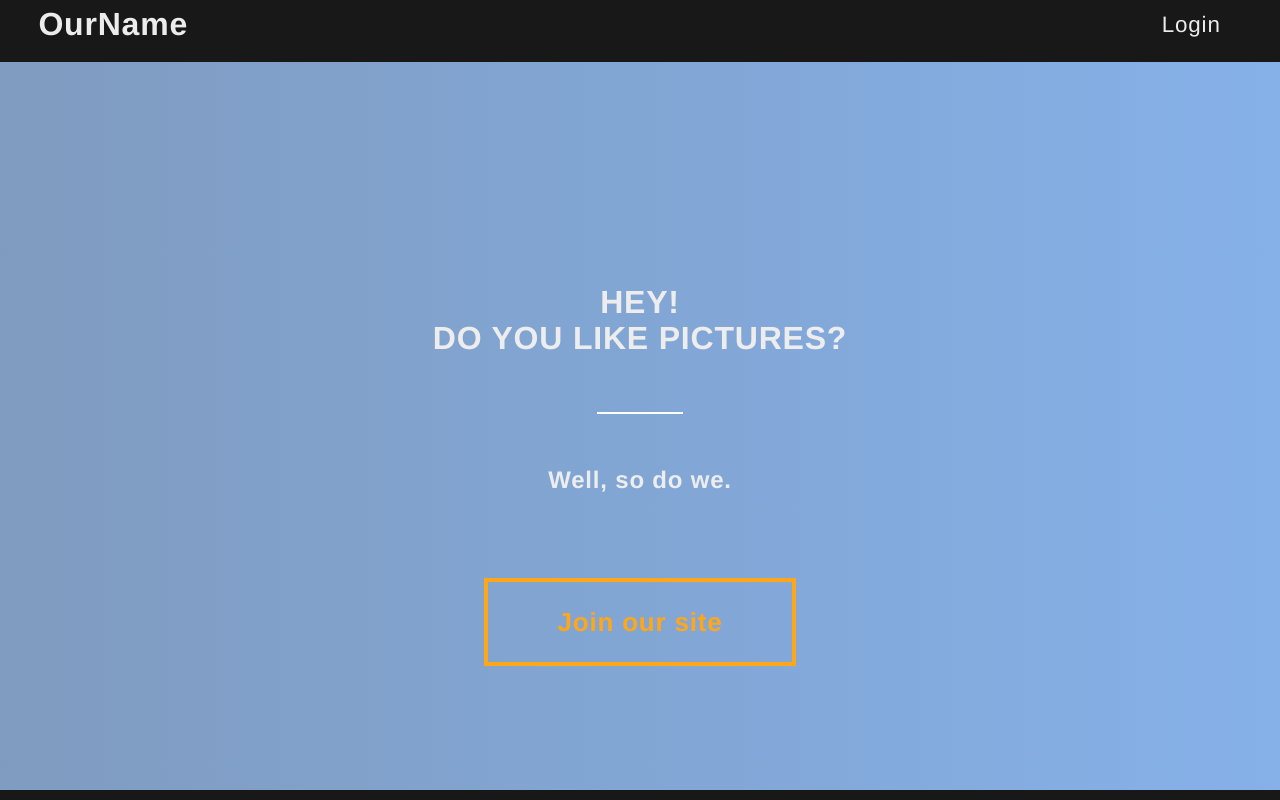
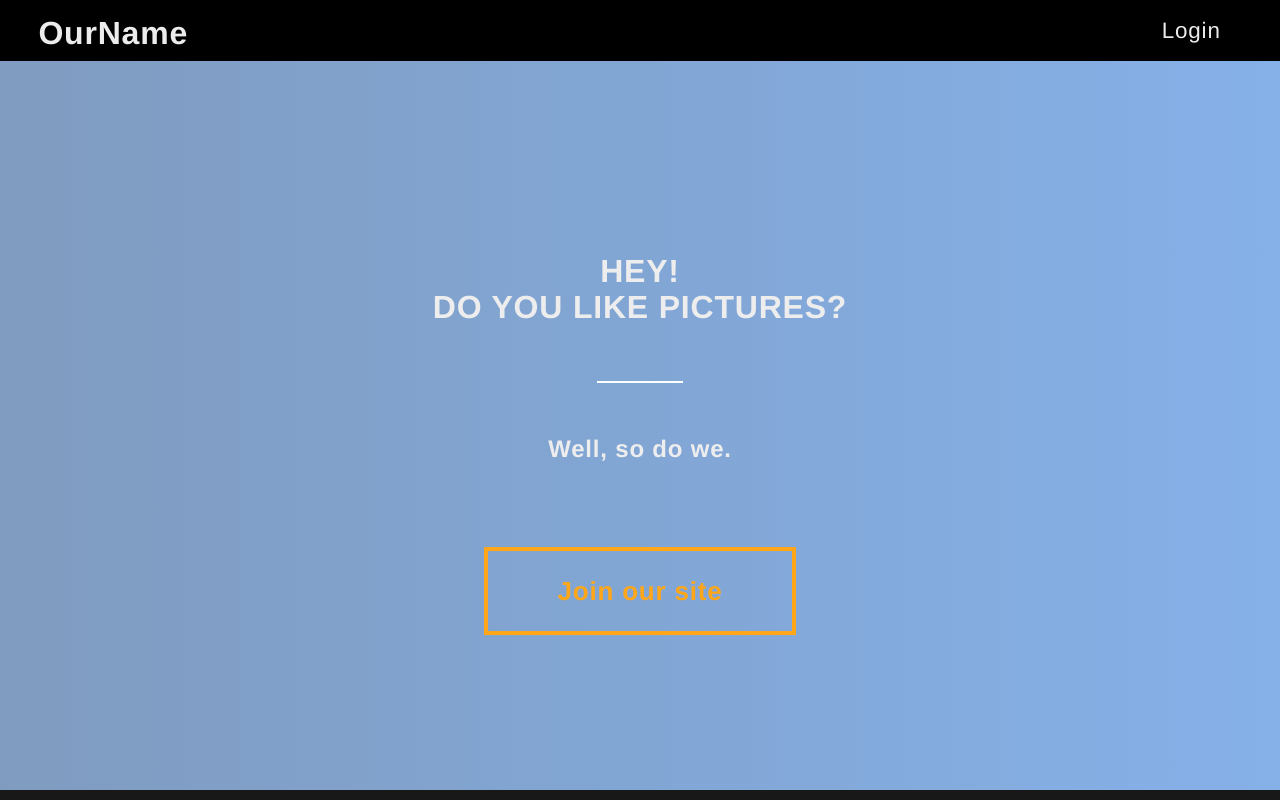
Before and after one commit to SeleniumK/django-imager, a Django app: page / in a window 1280 px wide. Run offline with Django 3.2, Linux system fonts and the light colour scheme; data that the repository does not hold is empty; parts of the project's set-up code (start-up, migrations or seed data) failed here and were passed over; some libraries are stand-ins or nearby versions.

Commit message:
fixed nav bar so it displays across all pages

```diff
--- a/imagersite/imagersite/static/imagersite/css/style.css
+++ b/imagersite/imagersite/static/imagersite/css/style.css
@@ -6,6 +6,8 @@
 }
 
 body {
+  padding: 0;
+  margin: 0;
   font-size: 16px;
   letter-spacing: .05em;
   color: #525C69;
@@ -17,12 +19,15 @@ a {
 }
 
 header{
+  background-color: black;
   overflow: hidden;
+  padding: .5% 0;
 }
 
 h1 {
   float: left;
-  margin-top: .5%;
+  margin-top: .7%;
+  margin-bottom: -.15%;
   margin-left: 3%;
   color: #ECECED;
 }
@@ -46,6 +51,7 @@ nav ul {
   text-align: center;
   padding: 0;
   margin: 0 3%;
+  margin-bottom: -.15%;
 }
 
 nav li {
@@ -67,7 +73,6 @@ section {
   color: #ECECED;
   text-align: center;
   border-bottom: 10px solid black;
-  border-top: 62px solid black;
 }
 
 .centered {
```
Also changed, not shown: imagersite/imagersite/templates/registration/registration_form.html (indentation only).
